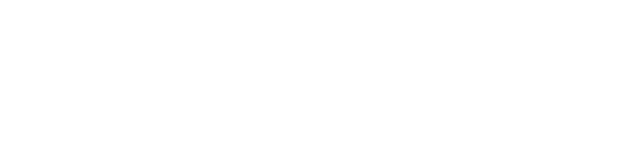
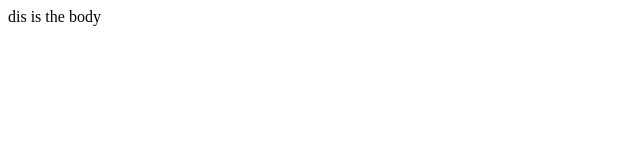
Before and after one commit to manchu747/purple, a plain HTML site: page index.html in a window 1280 px wide. Shown: the whole page, without its empty margins (0-640 px from the left). Drawn offline with Linux system fonts and the light colour scheme.

Commit message:
dis is de one

```diff
--- a/index.html
+++ b/index.html
@@ -2,6 +2,6 @@
 <html>
     <head></head>
     <body>
-
+        dis is the body
     </body>
 </html>
```
